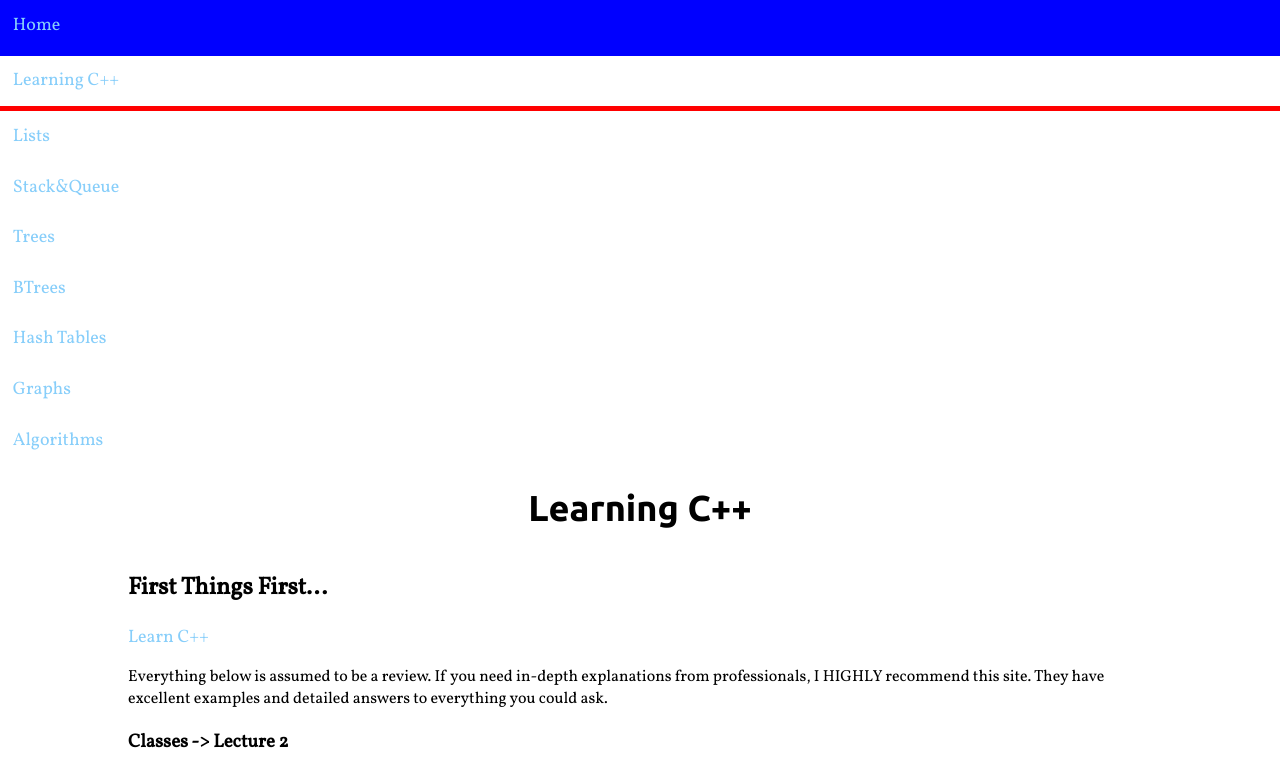
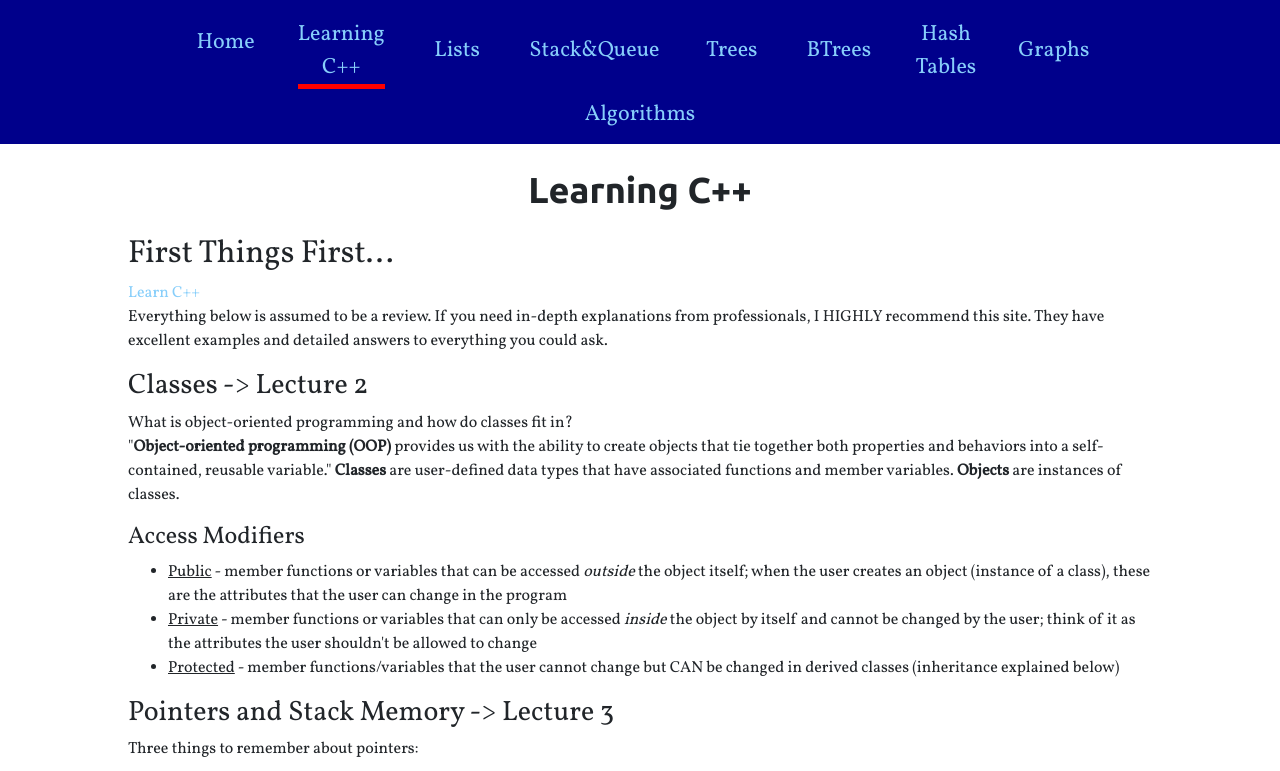
Before and after one commit to thomasdriscoll/CS225Project18, a plain HTML site: page Webpage/cplusplus.html in a window 1280 px wide. Shown: the top 771 px of the page. Drawn offline with nearby package versions, Linux system fonts and the light colour scheme.

Commit message:
IT'S ALIVE

```diff
--- a/Webpage/cplusplus.html
+++ b/Webpage/cplusplus.html
@@ -11,27 +11,55 @@
   <!-- Font links -->
   <link href='http://fonts.googleapis.com/css?family=Ubuntu:bold' rel='stylesheet' type='text/css'>
   <link href='http://fonts.googleapis.com/css?family=Vollkorn' rel='stylesheet' type='text/css'>
-   <!-- Bootstrap & CSS files -->
-   <!-- <link rel="stylesheet" href="https://maxcdn.bootstrapcdn.com/bootstrap/3.3.6/css/bootstrap.min.css"/> -->
+  <!-- Bootstrap -->
+  <script src="https://code.jquery.com/jquery-3.3.1.slim.min.js" integrity="sha384-q8i/X+965DzO0rT7abK41JStQIAqVgRVzpbzo5smXKp4YfRvH+8abtTE1Pi6jizo" crossorigin="anonymous"></script>
+  <script src="https://cdnjs.cloudflare.com/ajax/libs/popper.js/1.14.3/umd/popper.min.js" integrity="sha384-ZMP7rVo3mIykV+2+9J3UJ46jBk0WLaUAdn689aCwoqbBJiSnjAK/l8WvCWPIPm49" crossorigin="anonymous"></script>
+  <script src="https://stackpath.bootstrapcdn.com/bootstrap/4.1.2/js/bootstrap.min.js" integrity="sha384-o+RDsa0aLu++PJvFqy8fFScvbHFLtbvScb8AjopnFD+iEQ7wo/CG0xlczd+2O/em" crossorigin="anonymous"></script>
+  <link rel="stylesheet" href="https://stackpath.bootstrapcdn.com/bootstrap/4.1.2/css/bootstrap.min.css" integrity="sha384-Smlep5jCw/wG7hdkwQ/Z5nLIefveQRIY9nfy6xoR1uRYBtpZgI6339F5dgvm/e9B" crossorigin="anonymous">
+  <!-- Personal style sheet -->
   <link rel='stylesheet' type = 'text/css' href='style.css'/>
 </header>
-  <body>
-    <!--Togglable headers; links to other pages -->
-    <div class = 'menu_container'>
-      <nav class='menu_bar'>
-        <!-- Delete redudant link to self later but good for testing rn -->
-        <a class = 'nav-item' href = './index.html'>Home</a>
-        <p class = 'nav-item current'>Learning C++</p>
-        <a class = 'nav-item' href = './lists.html'>Lists</a>
-        <a class = 'nav-item' href = './stack.html'>Stack&Queue</a>
-        <a class = 'nav-item' href = './trees.html'>Trees</a>
-        <a class = 'nav-item' href = './btrees.html'>BTrees</a>
-        <a class = 'nav-item' href = './hash_tab.html'>Hash Tables</a>
-        <a class = 'nav-item' href = './graphs.html'>Graphs</a>
-        <a class = 'nav-item' href = './algorithms.html'>Algorithms</a>
-      </nav>
+<body>
+  <!--Togglable headers; make as href to other pages -->
+  <nav class='navbar navbar-expand-md' role = 'navigation'>
+    <!-- Delete redudant link to self later but good for testing rn -->
+    <button class="navbar-toggler" type="button" data-toggle="collapse" data-target="#navbarNav" aria-controls="navbarNav" aria-expanded="false" aria-label="Toggle navigation">
+      <span class="navbar-toggler-icon"></span>
+    </button>
+    <div class="collapse navbar-collapse" id="navbarNav">
+
+      <ul class= "nav navbar-nav nav-justified m-auto">
+        <li class="nav-item">
+          <a href = './index.html'>Home</p>
+        </li>
+        <li class="nav-item">
+          <p class = 'current mb-0'>Learning C++</a>
+        </li>
+        <li class="nav-item">
+          <a href = './lists.html'>Lists</a>
+        </li>
+        <li class="nav-item">
+          <a href = './stack.html'>Stack&Queue</a>
+        </li>
+        <li class="nav-item">
+          <a href = './trees.html'>Trees</a>
+        </li>
+        <li class="nav-item">
+          <a href = './btrees.html'>BTrees</a>
+        </li>
+        <li class="nav-item">
+          <a href = './hash_tab.html'>Hash Tables</a>
+        </li>
+        <li class="nav-item">
+        <a href = './graphs.html'>Graphs</a>
+        </li>
+        <li class="nav-item">
+        <a class = 'menu_bar_item' href = './algorithms.html'>Algorithms</a>
+        </li>
+      </ul>
     </div>
-    <br />
+  </nav>
+  <br />
     <div class = 'body_container'>
     <h1 class = 'main_title'>Learning C++</h1><br />
     <h2>First Things First...</h2>
--- a/Webpage/style.css
+++ b/Webpage/style.css
@@ -10,43 +10,26 @@ body{
 
 .navbar{
   background-color: DarkBlue !important;
-  padding: 0;
-  margin: 0;
+}
+
+
+.nav-item {
+  font-size: 22px;
+  margin: 0% .5%;
+  padding: .5% 1.5%;
+  color: LightSkyBlue;
+  align-self: center;
 }
 
 .navbar-nav{
-  margin: 0 auto;
-  padding: 0;
-  display: block;
-  text-align: center;
-  float: none;
+  width: 75%;
 }
-
-.navbar-nav > li {
-  display: inline-block;
-  float: none;
-}
-
-.navbar-collapse > li{
-  display: block;
-}
-.nav-item {
-  font-size: 18px;
-  padding: 1%;
-  margin: 0 auto;
-  color: LightSkyBlue;
-  align-self: center;
-  display: block;
-}
-
 .current{
+  padding-top:5px;
   border-bottom: 5px solid red;
 }
 
 a {
-  font-size: 18px;
-  text-decoration: none;
-  display: block;
   color: LightSkyBlue;
 }
 
```
Also changed, not shown: Webpage/index.html (+7 -6 lines), Webpage/lists.html (+50 -17 lines), Webpage/effects.js (line endings or trailing spaces).
